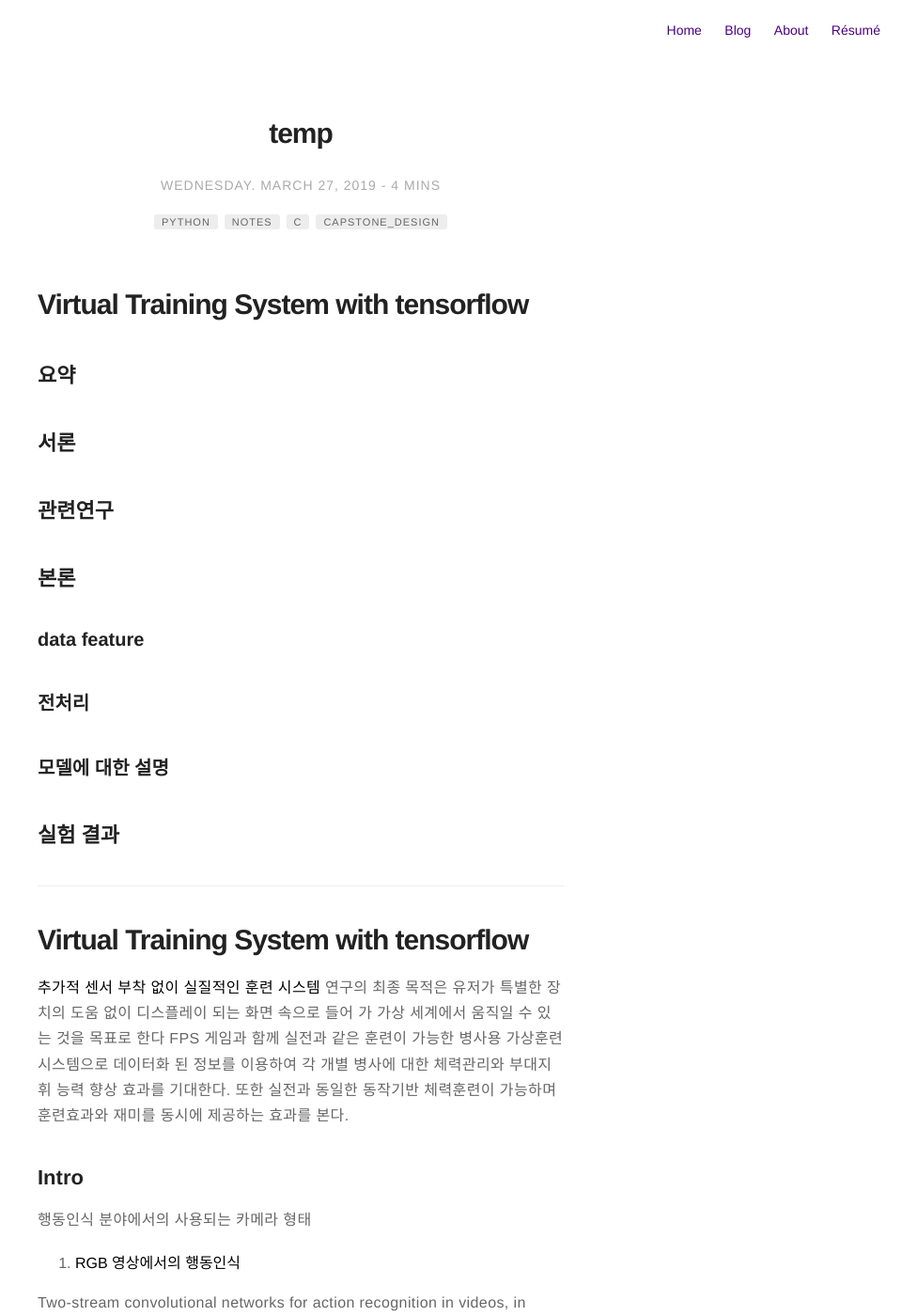
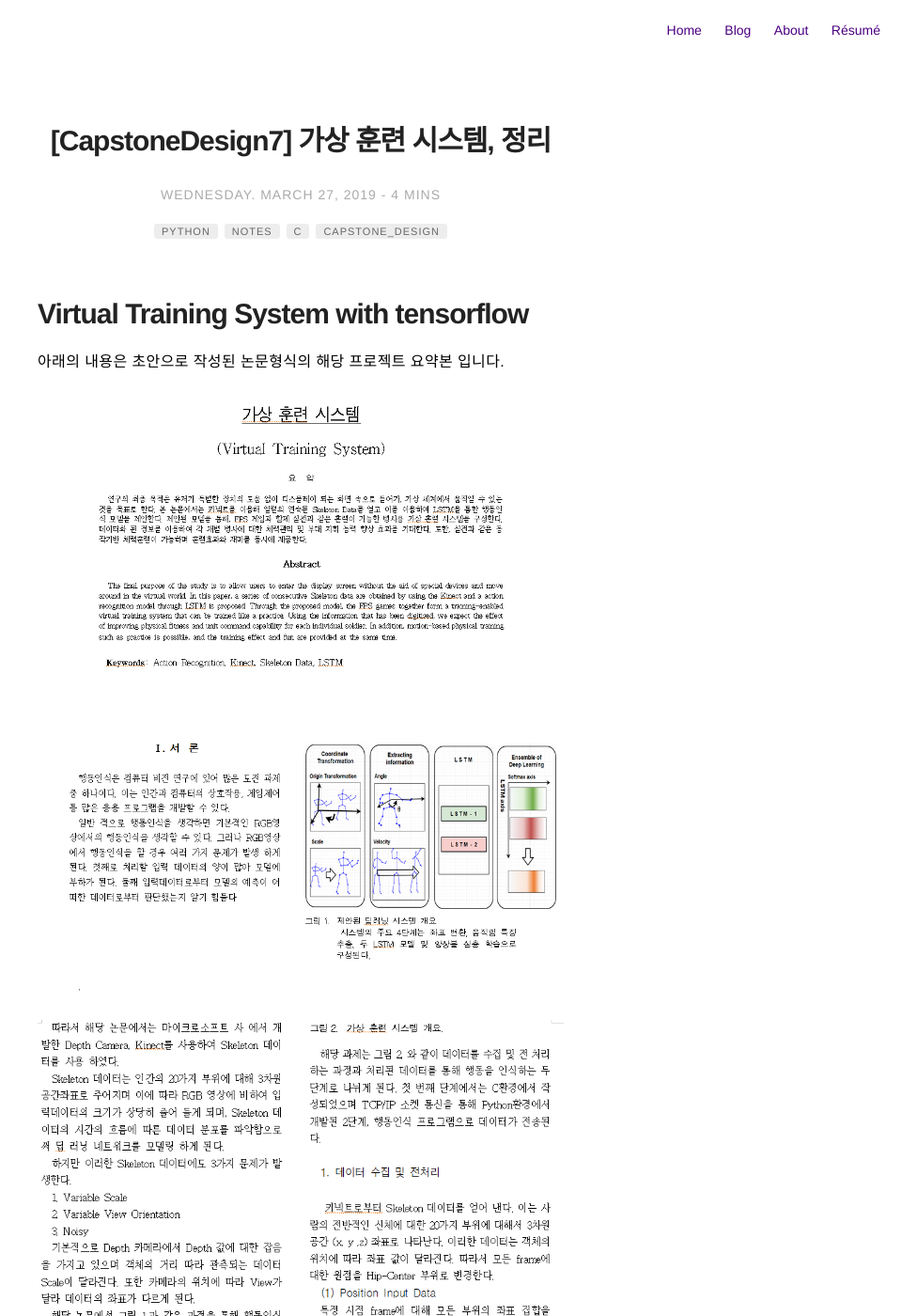
Before and after one commit to anjaekwang/anjaekwang.github.io, a Jekyll site: the page built from _posts/2019-03-27-mine.md, in a window 1280 px wide and 1400 px high. Shown: the whole window at 94% size, without its empty margins (320-1280 px from the left). Built offline with Jekyll 4.4.1, drawn with Linux system fonts in a browser that asks for light colours; comment, search, counter and statistics services are not loaded; some of the changed text lies outside the part shown.

Commit message:
./posts : modified

```diff
--- a/_posts/2019-03-27-mine.md
+++ b/_posts/2019-03-27-mine.md
@@ -1,5 +1,5 @@
 ---
-title: "temp"
+title: "[CapstoneDesign7] 가상 훈련 시스템, 정리"
 layout: post
 date: 2019-03-27 20:52
 tag:
@@ -14,21 +14,29 @@ description: temp
 
 # Virtual Training System with tensorflow
 
-## 요약
-## 서론
-## 관련연구
-## 본론
-### data feature
-### 전처리
-### 모델에 대한 설명
-## 실험 결과
+**아래의 내용은 초안으로 작성된 논문형식의 해당 프로젝트 요약본 입니다.**
+
+![img](../assets/images/mine/1.PNG)
+
+![img](../assets/images/mine/2.PNG)
+
+![img](../assets/images/mine/3.PNG)
+
+![img](../assets/images/mine/4.PNG)
+
+![img](../assets/images/mine/5.PNG)
+
+![img](../assets/images/mine/6.PNG)
+
+
+
 ---
 
 # Virtual Training System with tensorflow
 
 **추가적 센서 부착 없이 실질적인 훈련 시스템**
-연구의 최종 목적은 유저가 특별한 장치의 도움 없이 디스플레이 되는 화면 속으로 들어 가 가상 세계에서
-움직일 수 있는 것을 목표로 한다
+연구의 최종 목적은 유저가 특별한 장치의 도움 없이 디스플레이 되는 화면 속으로 들어 가
+ 가상 세계에서 움직일 수 있는 것을 목표로 한다
 FPS 게임과 함께 실전과 같은 훈련이 가능한 병사용 가상훈련  시스템으로 데이터화 된 정보를 이용하여
 각 개별 병사에 대한 체력관리와 부대지휘 능력 향상 효과를 기대한다.
 또한 실전과 동일한 동작기반 체력훈련이 가능하며 훈련효과와 재미를 동시에 제공하는 효과를 본다.
```
Also changed, not shown: assets/images/mine/1.PNG (added), assets/images/mine/2.PNG (added), assets/images/mine/3.PNG (added), assets/images/mine/4.PNG (added), assets/images/mine/5.PNG (added), assets/images/mine/6.PNG (added).
